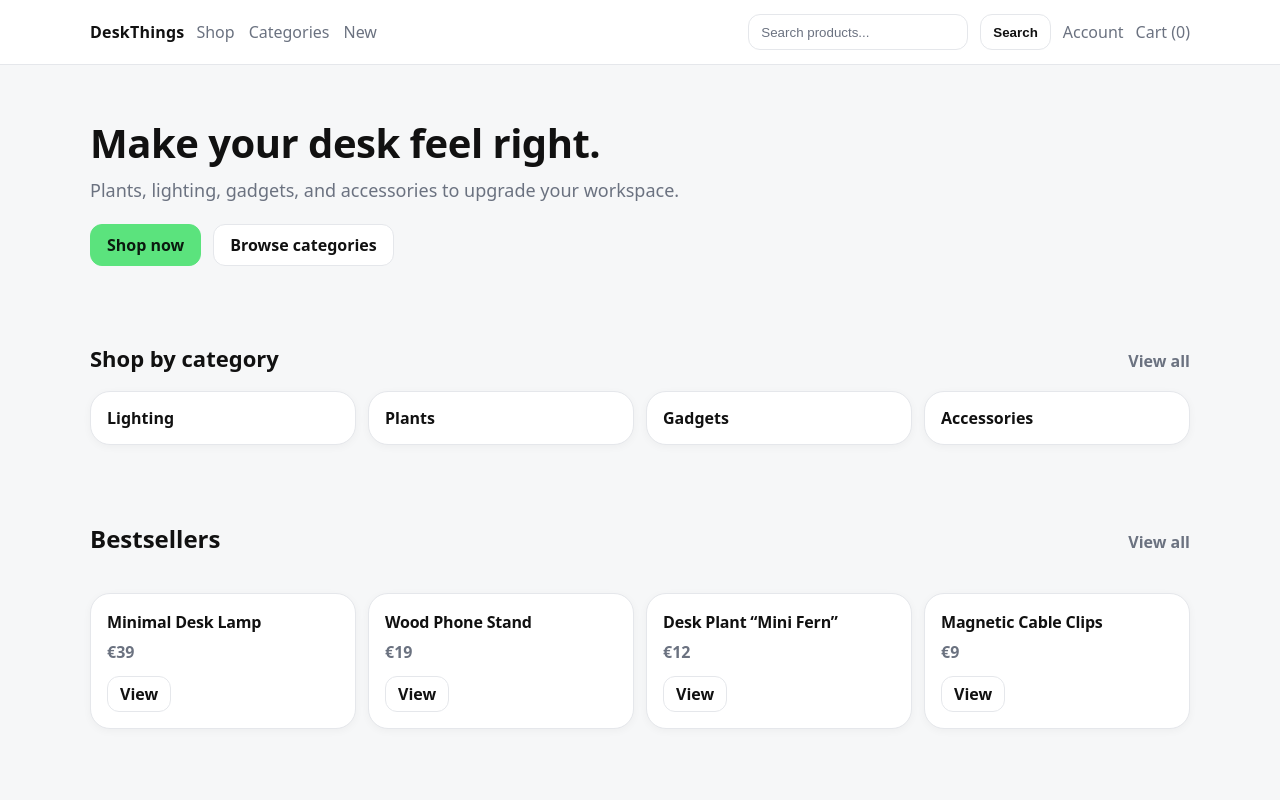
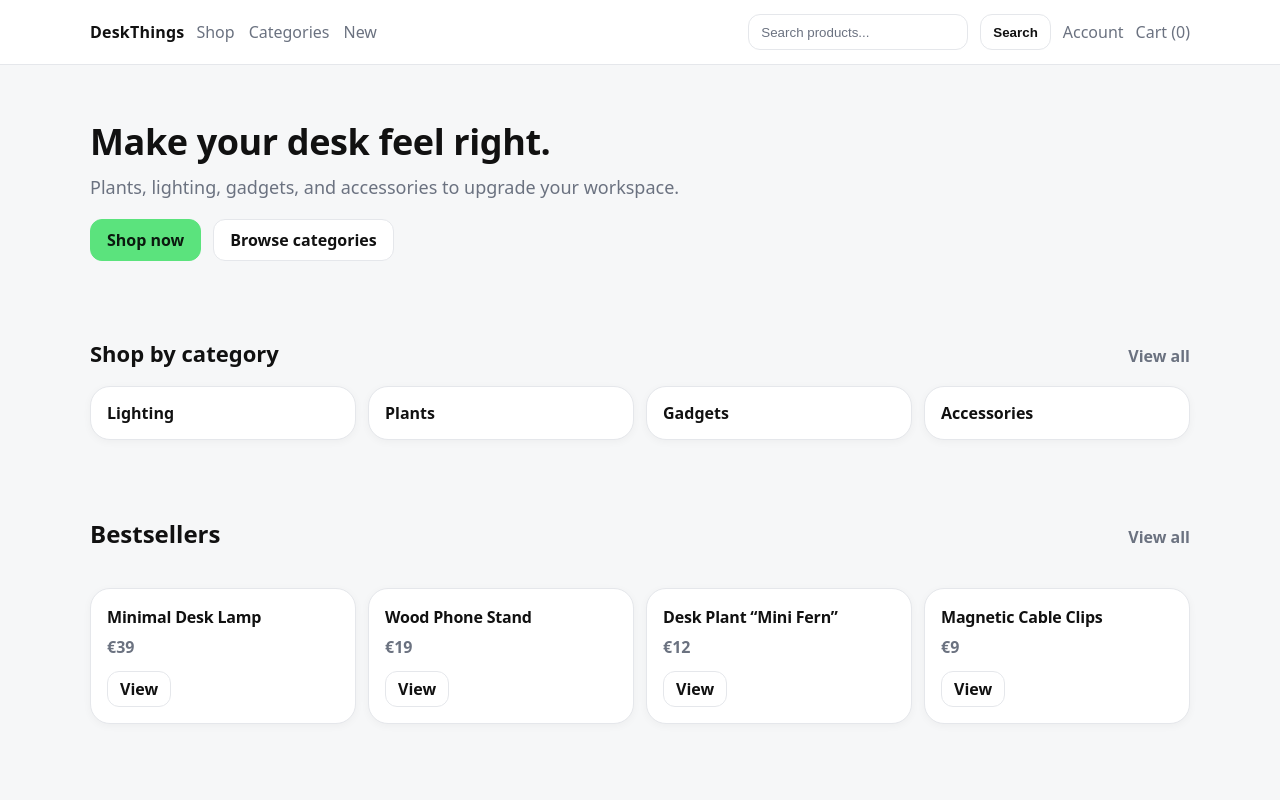
Before and after one commit to spennerr/DeskThings, a plain HTML site: page public/index.html in a window 1280 px wide. Shown: the top 800 px of the page. Drawn offline with Linux system fonts and the light colour scheme.

Commit message:
feat: refine hero spacing and typography for mobile-first responsiveness

```diff
--- a/public/styles.css
+++ b/public/styles.css
@@ -276,25 +276,25 @@ header {
    ========================= */
 
 .hero {
-    padding: 56px 0;
+    padding: 32px 0 28px;
 }
 
 .hero h2 {
     margin: 0;
-    font-size: 40px;
-    line-height: 1.1;
-    letter-spacing: -0.5px;
+    font-size: 30px;
+    line-height: 1.15;
+    letter-spacing: -0.4px;
 }
 
 .hero p {
     margin: 12px 0 0;
     max-width: 60ch;
     color: var(--color-muted);
-    font-size: 18px;
+    font-size: 16px;
 }
 
 .hero-actions {
-    margin-top: 20px;
+    margin-top: 18px;
     display: flex;
     gap: 12px;
 }
@@ -455,10 +455,6 @@ header {
     grid-template-columns: 1fr;
 }
 
-.hero h2 {
-    font-size: 30px;
-}
-
 .hero-actions {
     flex-direction: column;
     align-items: flex-start;
@@ -509,6 +505,18 @@ header {
         grid-template-columns: repeat(2, minmax(140px, 1fr));
         justify-content: end;
     }
+
+    .hero {
+        padding: 44px 0 40px;
+    }
+
+    .hero h2 {
+        font-size: 36px;
+    }
+
+    .hero p {
+        font-size: 17px;
+    }
 }
 
 /* Desktop */
@@ -519,7 +527,11 @@ header {
         grid-template-columns: repeat(4, 1fr);
     }
 
-    .hero h2 {
-        font-size: 40px;
+    .hero {
+        padding: 56px 0;
+    }
+
+    .hero p {
+        font-size: 18px;
     }
 }
```
